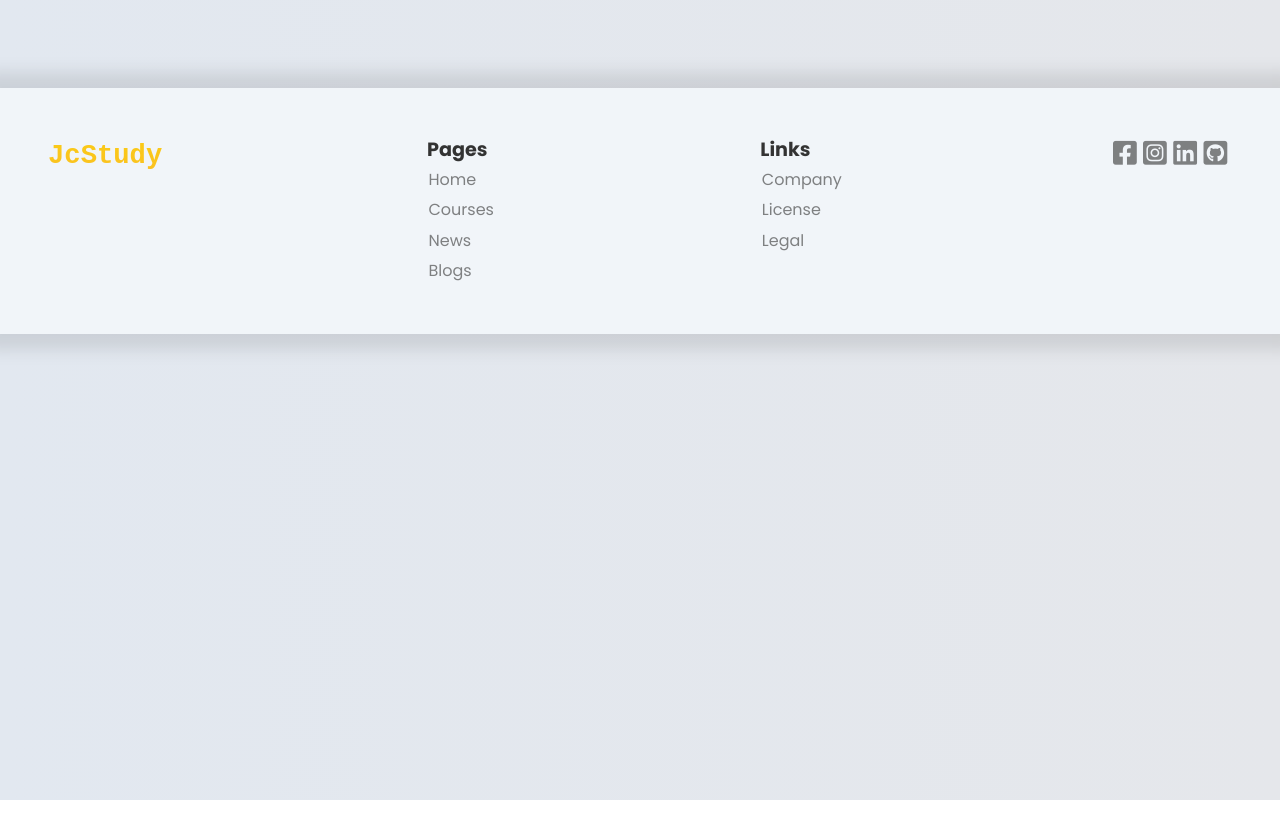
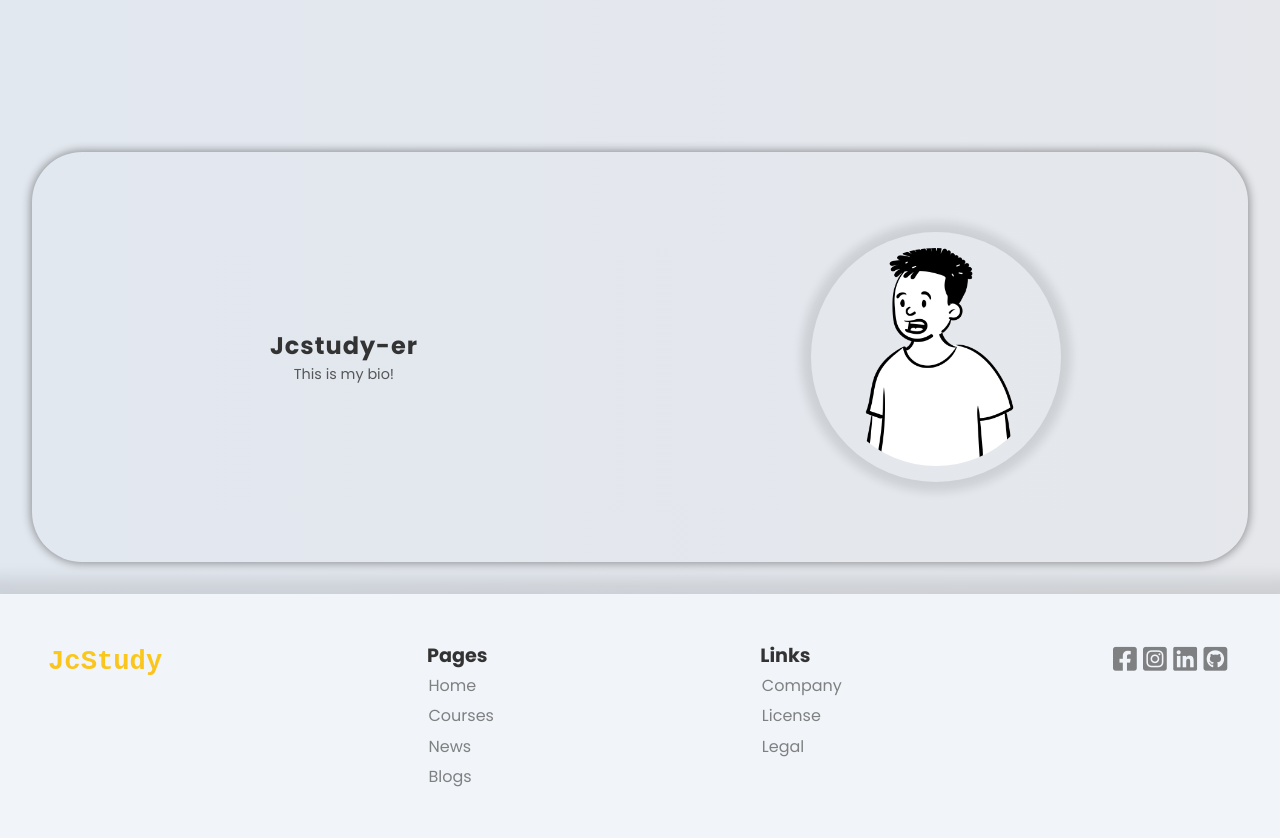
Before and after one commit to NghiaLam11/Challenge-7-JcStudy, a Vue app: page /auth in a window 1280 px wide. Before the commit the page ends 800 px from the top, so only its background shows below. Built offline with nearby package versions, Linux system fonts and the light colour scheme.

Commit message:
auth top

```diff
--- /dev/null
+++ b/src/components/AuthSection.vue
@@ -0,0 +1,63 @@
+<template>
+  <div class="auth">
+    <div class="container auth-container">
+      <div class="auth-top">
+        <div class="auth-text">
+          <h4>Jcstudy-er</h4>
+          <p>This is my bio!</p>
+        </div>
+        <div class="auth-avatar">
+          <img src="../images/peep-54.png" alt="" />
+        </div>
+      </div>
+    </div>
+  </div>
+</template>
+
+<style lang="scss">
+.auth {
+  padding: 2rem;
+  padding-top: 4rem;
+  .auth-container {
+    .auth-top {
+      display: flex;
+      align-items: center;
+      padding: 5rem 1rem;
+      box-shadow: 0 0 10px 1px rgba(0, 0, 0, 0.4);
+      border-radius: 50px;
+      .auth-text {
+        width: 50%;
+        text-align: center;
+        h4 {
+          font-size: 1.5rem;
+          letter-spacing: 1px;
+        }
+        p {
+          font-size: 0.9rem;
+          opacity: 0.8;
+        }
+      }
+      .auth-avatar {
+        width: 50%;
+
+        img {
+          transform: scaleX(-1);
+          width: 250px;
+          height: 250px;
+          max-width: 250px;
+          max-height: 250px;
+          object-fit: cover;
+          margin: 0 auto;
+          padding: 1rem;
+          border-radius: 50%;
+          // border: 0.1px solid;
+          //   border-top: 4px solid;
+          //   border-left: 2px solid;
+
+          box-shadow: 0 0 10px 10px rgba(0, 0, 0, 0.1);
+        }
+      }
+    }
+  }
+}
+</style>
--- a/src/components/HeaderSection.vue
+++ b/src/components/HeaderSection.vue
@@ -47,7 +47,7 @@
             </div>
           </li>
           <li class="nav-auth" @click="onAuth">
-            <router-link to="/"
+            <router-link to="/auth"
               ><img src="../images/peep-82.png" alt=""
             /></router-link>
           </li>
--- a/src/router.ts
+++ b/src/router.ts
@@ -1,6 +1,7 @@
 import { createRouter, createWebHistory } from "vue-router";
 import Home from "./views/HomeView.vue";
 import Blogs from "./views/BlogsView.vue";
+import Auth from "./views/AuthView.vue";
 import Contact from "./views/ContactView.vue";
 import Utilities from "./views/UtilitiesView.vue";
 import Courses from "./views/CoursesView.vue";
@@ -10,6 +11,7 @@ import SignIn from "./views/SignInView.vue";
 const routes = [
   { path: "/", component: Home },
   { path: "/contact", component: Contact },
+  { path: "/auth", component: Auth },
   { path: "/blogs", component: Blogs },
   { path: "/utilities", component: Utilities },
   { path: "/courses", component: Courses },
--- /dev/null
+++ b/src/views/AuthView.vue
@@ -0,0 +1,8 @@
+<template>
+    <div><Auth /></div>
+  </template>
+  <script setup lang="ts">
+  import Auth from "../components/AuthSection.vue";
+  </script>
+
+  <style scoped lang="scss"></style>
```
